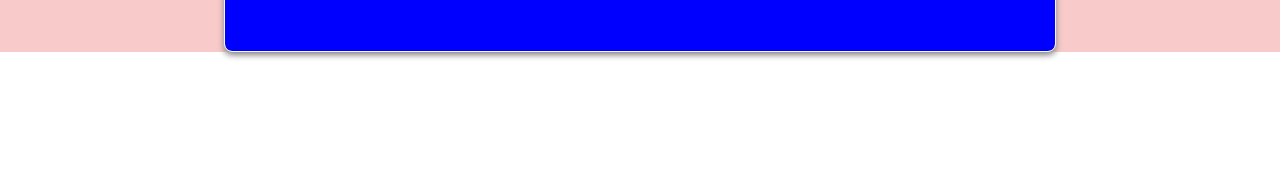
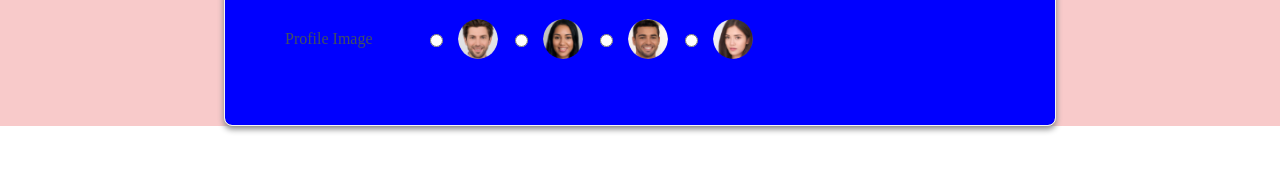
Before and after one commit to ImmanuvelJeeva08/BridgeLabz_EmployeePayRollApp, a plain HTML site: page EmployeePayRoll/pages/index.html in a window 1280 px wide. Shown: the part 227-398 px from the top of the page. Drawn offline with Linux system fonts and the light colour scheme.

Commit message:
Sucessfully Added

```diff
--- a/EmployeePayRoll/css/Style.css
+++ b/EmployeePayRoll/css/Style.css
@@ -101,3 +101,19 @@ label {
     border-radius: 4px;
     resize: vertical;
 }
+.profile-radio-content {
+    display: flex;
+    flex-direction: row;
+}
+
+.profile-radio-content > label {
+    display: flex;
+    flex-direction: row;
+    align-items: center;
+}
+
+.profile {
+    width: 40px;
+    border-radius: 50%;
+    margin-left: 12px;
+}
--- a/EmployeePayRoll/pages/index.html
+++ b/EmployeePayRoll/pages/index.html
@@ -30,6 +30,27 @@
                     <label class="label text" for="name">Name</label>
                     <input class="input" type="text" id="name" name="name" placeholder="Your name" required>
                 </div>
+                <div class="row-content">
+                    <label class="label text" for="profile">Profile Image</label>
+                    <div class="profile-radio-content">
+                        <label>
+                            <input type="radio" id="profile1" name="profile" value="../assets/profile-images/Ellipse -3.png" required>
+                            <img class="profile" id="image1" src="../assets/profile-images/Ellipse -3.png">
+                        </label>
+                        <label>
+                            <input type="radio" id="profile2" name="profile" value="../assets/profile-images/Ellipse 1.png" required>
+                            <img class="profile" id="image2" src="../assets/profile-images/Ellipse 1.png">
+                        </label>
+                        <label>
+                            <input type="radio" id="profile3" name="profile" value="../assets/profile-images/Ellipse -8.png" required>
+                            <img class="profile" id="image3" src="../assets/profile-images/Ellipse -8.png">
+                        </label>
+                        <label>
+                            <input type="radio" id="profile4" name="profile" value="../assets/profile-images/Ellipse -7.png" required>
+                            <img class="profile" id="image4" src="../assets/profile-images/Ellipse -7.png">
+                        </label>
+                    </div>
+                </div>
             </form>
         </div>
     </body>
```
